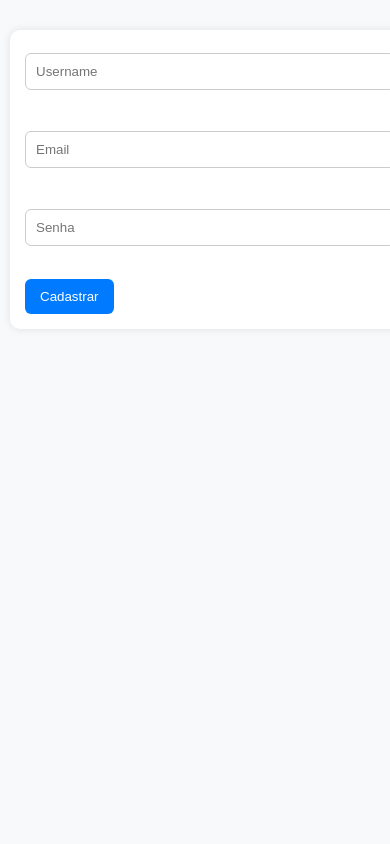
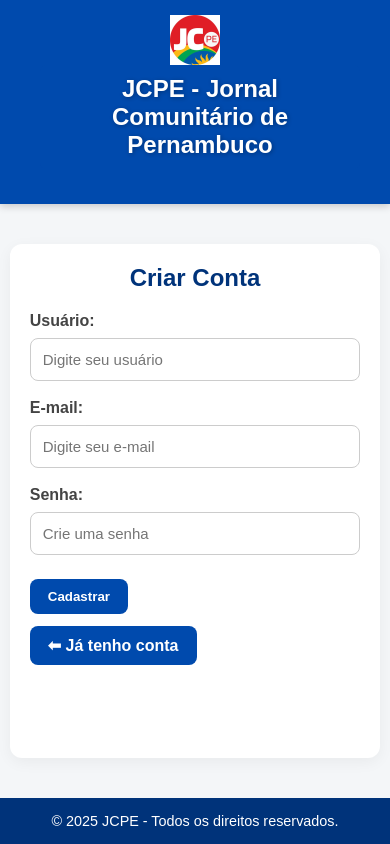
Before and after one commit to Natan-Tavares/Panora, a Django app: page /cadastro/ in a window 390 px wide; the page is wider, and only the part inside the window is pictured. Run offline with Django 5.2, Linux system fonts and the light colour scheme.

Commit message:
atualização css

```diff
--- a/JCPE/AppJCPE/static/css/style.css
+++ b/JCPE/AppJCPE/static/css/style.css
@@ -1,26 +1,85 @@
+/* ====== Paleta de Cores JCPE ====== */
+:root {
+    --jcpe-azul: #004AAD;
+    --jcpe-azul-escuro: #00337A;
+    --jcpe-branco: #ffffff;
+    --jcpe-cinza-claro: #f4f6f8;
+    --jcpe-cinza-escuro: #444;
+    --jcpe-vermelho: #d32f2f;
+    --jcpe-vermelho-escuro: #a61b1b;
+}
+
+/* ====== Reset Global ====== */
+* {
+    box-sizing: border-box;
+    margin: 0;
+    padding: 0;
+}
+
 /* ====== Estilo Global ====== */
 body {
-    font-family: Arial, sans-serif;
-    background-color: #f8f9fa;
-    color: #333;
+    font-family: 'Poppins', Arial, sans-serif;
+    background-color: var(--jcpe-cinza-claro);
+    color: var(--jcpe-cinza-escuro);
     margin: 0;
-    padding: 20px;
+    padding: 0;
+    min-height: 100vh;
+    display: flex;
+    flex-direction: column;
+}
+
+/* ====== Cabeçalho com logo ====== */
+header {
+    background-color: var(--jcpe-azul);
+    color: var(--jcpe-branco);
+    padding: 15px 30px;
+    display: flex;
+    align-items: center;
+    justify-content: space-between;
+    box-shadow: 0 2px 8px rgba(0,0,0,0.2);
+}
+
+header img.logo {
+    height: 50px;
+}
+
+header h1 {
+    font-size: 1.5rem;
+    margin-left: 10px;
+    color: #ffffff;
+    text-shadow: 1px 1px 4px rgba(0, 0, 0, 0.3);
+    background-color: #004aad;
+    padding: 10px;
+    border-radius: 6px;
+}
+
+/* ====== Container principal ====== */
+main {
+    flex: 1;
+    max-width: 900px;
+    width: 90%;
+    margin: 40px auto;
+    background: var(--jcpe-branco);
+    border-radius: 12px;
+    padding: 30px;
+    box-shadow: 0 4px 15px rgba(0,0,0,0.05);
 }
 
 /* ====== Cabeçalhos ====== */
 h1, h2, h3 {
-    color: #222;
+    color: var(--jcpe-azul-escuro);
     text-align: center;
+    margin-bottom: 20px;
 }
 
 /* ====== Formulários ====== */
 form {
-    max-width: 400px;
-    margin: 20px auto;
-    background: white;
-    padding: 20px;
-    border-radius: 10px;
-    box-shadow: 0 0 8px rgba(0,0,0,0.1);
+    width: 100%;
+    background: var(--jcpe-branco);
+}
+
+label {
+    font-weight: 600;
 }
 
 input[type="text"],
@@ -29,52 +88,55 @@
 textarea {
     resize: vertical;
     width: 100%;
-    padding: 10px;
+    padding: 12px;
     margin-top: 8px;
-    margin-bottom: 15px;
+    margin-bottom: 18px;
     border: 1px solid #ccc;
-    border-radius: 6px;
-    box-sizing: border-box;
+    border-radius: 8px;
+    font-size: 15px;
 }
 
 /* ====== Botões ====== */
 button,
 input[type="submit"],
 a.button {
-    background-color: #007bff;
-    color: white;
+    background-color: var(--jcpe-azul);
+    color: var(--jcpe-branco);
     border: none;
-    padding: 10px 15px;
-    border-radius: 6px;
+    padding: 10px 18px;
+    border-radius: 8px;
     cursor: pointer;
+    margin: 6px 0;
     text-decoration: none;
     display: inline-block;
     text-align: center;
+    font-weight: 600;
+    transition: background 0.2s;
 }
 
 button:hover,
 input[type="submit"]:hover,
 a.button:hover {
-    background-color: #0056b3;
+    background-color: var(--jcpe-azul-escuro);
+    transform: scale(1.03);
 }
 
-/* ====== Botão de exclusão (vermelho) ====== */
+/* ====== Botão de exclusão ====== */
 button.excluir {
-    background-color: #dc3545;  /* vermelho */
-    color: white;
+    background-color: var(--jcpe-vermelho);
 }
-
 button.excluir:hover {
-    background-color: #b02a37;
+    background-color: var(--jcpe-vermelho-escuro);
 }
 
 /* ====== Links ====== */
 a {
-    color: #007bff;
+    color: var(--jcpe-azul);
     text-decoration: none;
+    transition: color 0.2s;
 }
-
 a:hover {
+    color: var(--jcpe-azul-escuro);
     text-decoration: underline;
 }
 
@@ -83,46 +145,42 @@
     list-style: none;
     padding: 0;
 }
-
 li {
-    background: white;
-    padding: 15px;
+    background: var(--jcpe-branco);
+    padding: 20px;
     margin-bottom: 15px;
-    border-left: 4px solid #007bff;
-    border-radius: 6px;
-    box-shadow: 0 0 5px rgba(0,0,0,0.05);
+    border-left: 5px solid var(--jcpe-azul);
+    border-radius: 8px;
+    box-shadow: 0 1px 6px rgba(0,0,0,0.05);
 }
 
-small {
-    color: #666;
-}
-
-/* ====== Container de respostas ====== */
+/* ====== Respostas ====== */
 .resposta {
-    background: #f1f1f1;
-    border-left: 3px solid #ccc;
-    padding: 10px;
-    border-radius: 5px;
+    background: var(--jcpe-cinza-claro);
+    border-left: 4px solid var(--jcpe-azul);
+    padding: 10px 15px;
+    border-radius: 8px;
     margin-bottom: 10px;
 }
 
-/* ====== Centralização de links ====== */
-.links-centrais {
+/* ====== Rodapé ====== */
+footer {
+    background-color: var(--jcpe-azul-escuro);
+    color: var(--jcpe-branco);
     text-align: center;
-    margin-top: 20px;
+    padding: 15px;
+    font-size: 0.9rem;
+    margin-top: auto;
 }
 
-.links-centrais a {
-    margin: 0 10px;
-}
-
-/* ====== Ajuste responsivo ====== */
+/* ====== Responsividade ====== */
 @media (max-width: 600px) {
-    body {
-        padding: 10px;
+    header {
+        flex-direction: column;
+        align-items: center;
     }
-    form {
-        width: 100%;
-        padding: 15px;
+    main {
+        width: 95%;
+        padding: 20px;
     }
 }
--- a/JCPE/templates/cadastro.html
+++ b/JCPE/templates/cadastro.html
@@ -1,31 +1,42 @@
 {% load static %}
-<html>
+<!DOCTYPE html>
+<html lang="pt-BR">
+<head>
+    <meta charset="UTF-8">
+    <title>Cadastrar - JCPE</title>
+    <link rel="stylesheet" href="{% static 'css/style.css' %}">
+    <link rel="icon" href="{% static 'img/logo_jcpe.png' %}">
+</head>
+<body>
+    <header>
+        <img src="{% static 'img/logo_jcpe.png' %}" alt="Logo JCPE" class="logo">
+        <h1>JCPE - Jornal Comunitário de Pernambuco</h1>
+    </header>
 
-    <head>
-        <link rel="stylesheet" href="{% static 'css/style.css' %}">
-
-    </head>
-
-
-    <body>
+    <main>
+        <h2>Criar Conta</h2>
 
         <form action="{% url 'cadastro' %}" method="post">
             {% csrf_token %}
+            <label for="username">Usuário:</label>
+            <input type="text" id="username" name="username" placeholder="Digite seu usuário" required>
 
-            <input type="text" placeholder="Username" name="username">
-            <br>
-            <br>
-            <input type="email" placeholder="Email" name="email">
-            <br>
-            <br>
-            <input type="password" placeholder="Senha" name="senha">
-            <br>
-            <br>
+            <label for="email">E-mail:</label>
+            <input type="email" id="email" name="email" placeholder="Digite seu e-mail" required>
+
+            <label for="senha">Senha:</label>
+            <input type="password" id="senha" name="senha" placeholder="Crie uma senha" required>
+
             <input type="submit" value="Cadastrar">
-            <br>
-
         </form>
 
-    </body>
+        <div class="links-centrais">
+            <a href="{% url 'login' %}" class="button">⬅ Já tenho conta</a>
+        </div>
+    </main>
 
+    <footer>
+        &copy; 2025 JCPE - Todos os direitos reservados.
+    </footer>
+</body>
 </html>
```
Also changed, not shown: JCPE/templates/apagar_noticia.html (+17 -4 lines), JCPE/templates/criar_noticia.html (+25 -13 lines), JCPE/templates/inicial.html (+19 -14 lines), JCPE/templates/inserir_resposta.html (+28 -21 lines), JCPE/templates/login.html (+30 -21 lines), JCPE/templates/noticia.html (+23 -19 lines), JCPE/AppJCPE/static/img/logo_jcpe.png (added).
